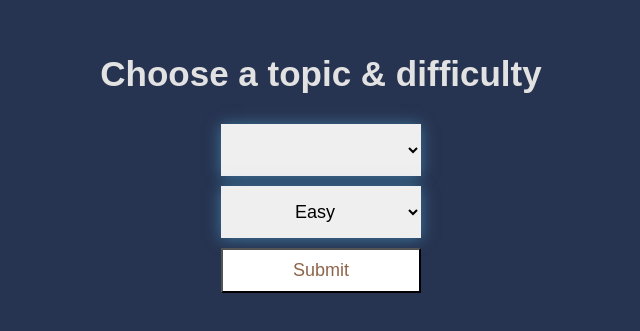
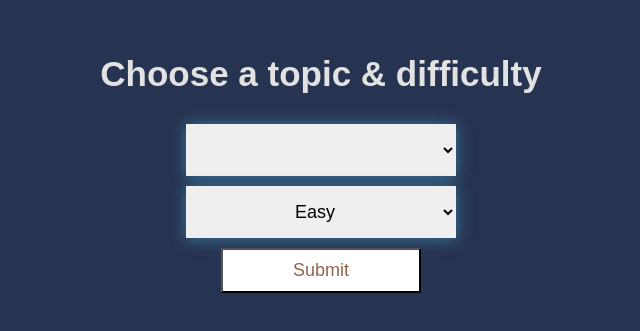
Before and after one commit to danielanthonycollins/exquizite, a plain HTML site: page game.html in a window 1280 px wide. Shown: the part 217-548 px from the top of the page, without its empty margins (319-959 px from the left). Drawn offline with Linux system fonts and the light colour scheme; no server answers.

Commit message:
style: Center h1 on game page and widen select boxes

```diff
--- a/assets/css/styles.css
+++ b/assets/css/styles.css
@@ -122,8 +122,7 @@ form {
     align-items: center;
 }
 
-input,
-select {
+input {
     margin-bottom: 1rem;
     width: 20rem;
     padding: 1.5rem;
@@ -137,3 +136,14 @@ select {
 input::placeholder {
     color: #aaa;
 }
+
+select {
+    margin-bottom: 1rem;
+    width: 27rem;
+    padding: 1.5rem;
+    font-size: 1.8rem;
+    border: none;
+    box-shadow: 0 0.1rem 1.4rem 0 rgba(86, 185, 235, 0.5);
+    color: black;
+    text-align: center;
+}
--- a/game.html
+++ b/game.html
@@ -13,7 +13,7 @@
   <body>
     <div class="container" id="categorySelect">
       <form id="categoryForm">
-        <h1>Choose a topic & difficulty</h1>
+        <h1 class="text-center">Choose a topic & difficulty</h1>
         <select id="category"></select>
         <select id="difficulty">
             <option value="easy">Easy</option>
```
